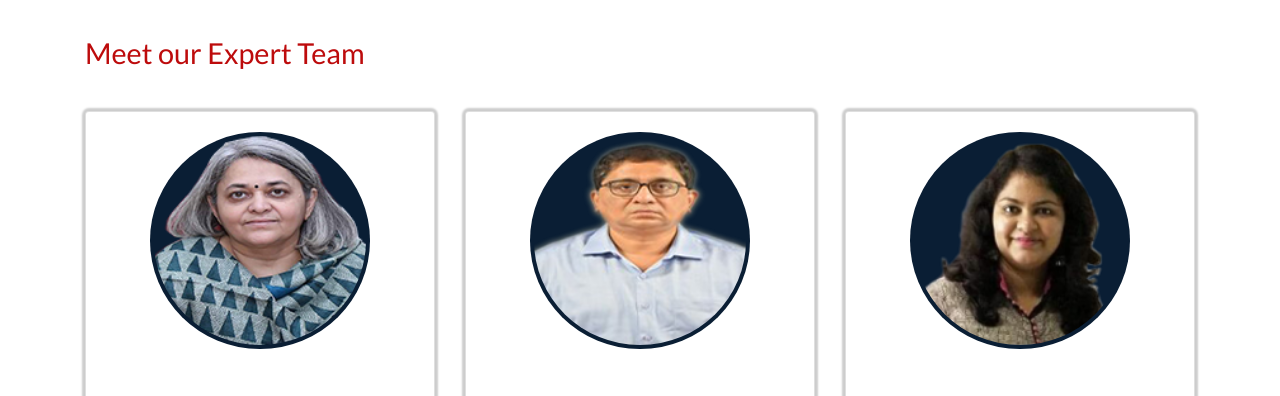
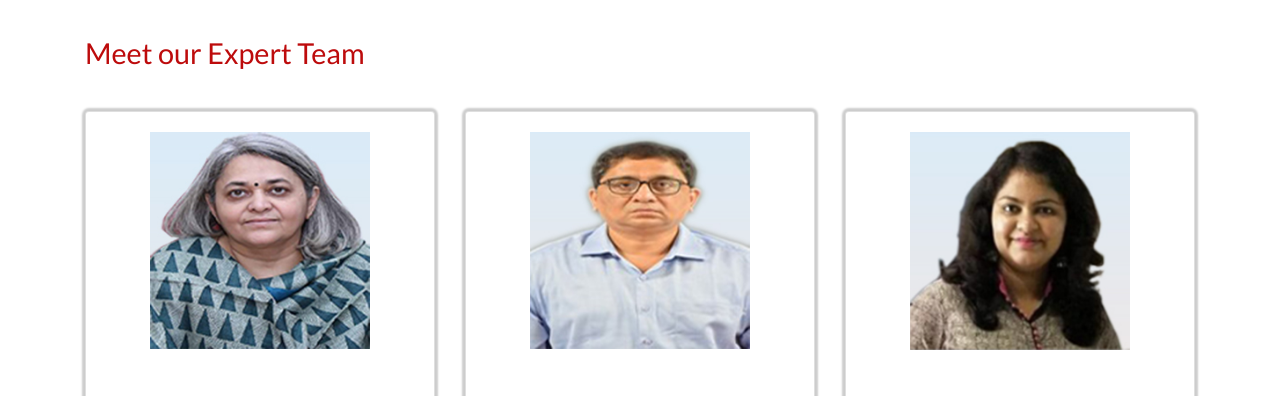
Before and after one commit to shyamalasrikaunth/arraycom.github.io, a plain HTML site: page About.html in a window 1280 px wide. Shown: the part 2520-2916 px from the top of the page. Drawn offline with nearby package versions, Linux system fonts and the light colour scheme.

Commit message:
about page team section update

```diff
--- a/About.html
+++ b/About.html
@@ -433,7 +433,7 @@
                                         <div class="card">
 
                                             <div class="card-body text-center">
-                                                <img class="roundImg" src="assets/images/team/port1.png">
+                                                <img class="roundImg" src="assets/images/team/G_1.jpg">
                                                 <h4>Ms.Gorsi Parekh</h4>
                                                 <p>Managing Director</p>
                                             </div>
@@ -482,7 +482,7 @@
                                             <a href="Team.html">
                                                 <div class="card">
                                                 <div class="card-body text-center">
-                                                    <img class="roundImg" src="assets/images/team/port2.png">
+                                                    <img class="roundImg" src="assets/images/team/B_1.jpg">
                                                     <h4>Mr.Debamalya Banerjee</h4>
                                                     <p>President - Business Development</p>
                                                 </div>
@@ -531,7 +531,7 @@
                                         <a href="Team.html">
                                         <div class="card">
                                             <div class="card-body text-center">
-                                                <img class="roundImg vs" src="assets/images/team/port3.png">
+                                                <img class="roundImg vs" src="assets/images/team/C_1.jpg">
                                                 <h4>Ms.Vidhi Shah</h4>
                                                 <p>Independent Director</p>
                                             </div>
--- a/assets/css/team.css
+++ b/assets/css/team.css
@@ -29,13 +29,13 @@
   background: white;
 }
 .roundImg {
-  border-radius: 50%;
+  /* border-radius: 50%;
 
-  border: 5px solid grey;
+  border: 5px solid grey; */
   position: relative;
   margin-bottom: 50px;
-  border-radius: 50%;
-  border: 4px dashed transparent;
+  /* border-radius: 50%;
+  border: 4px dashed transparent; */
   transition: padding 0.3s;
   background: #0a1e34;
   width: 220px;
```
